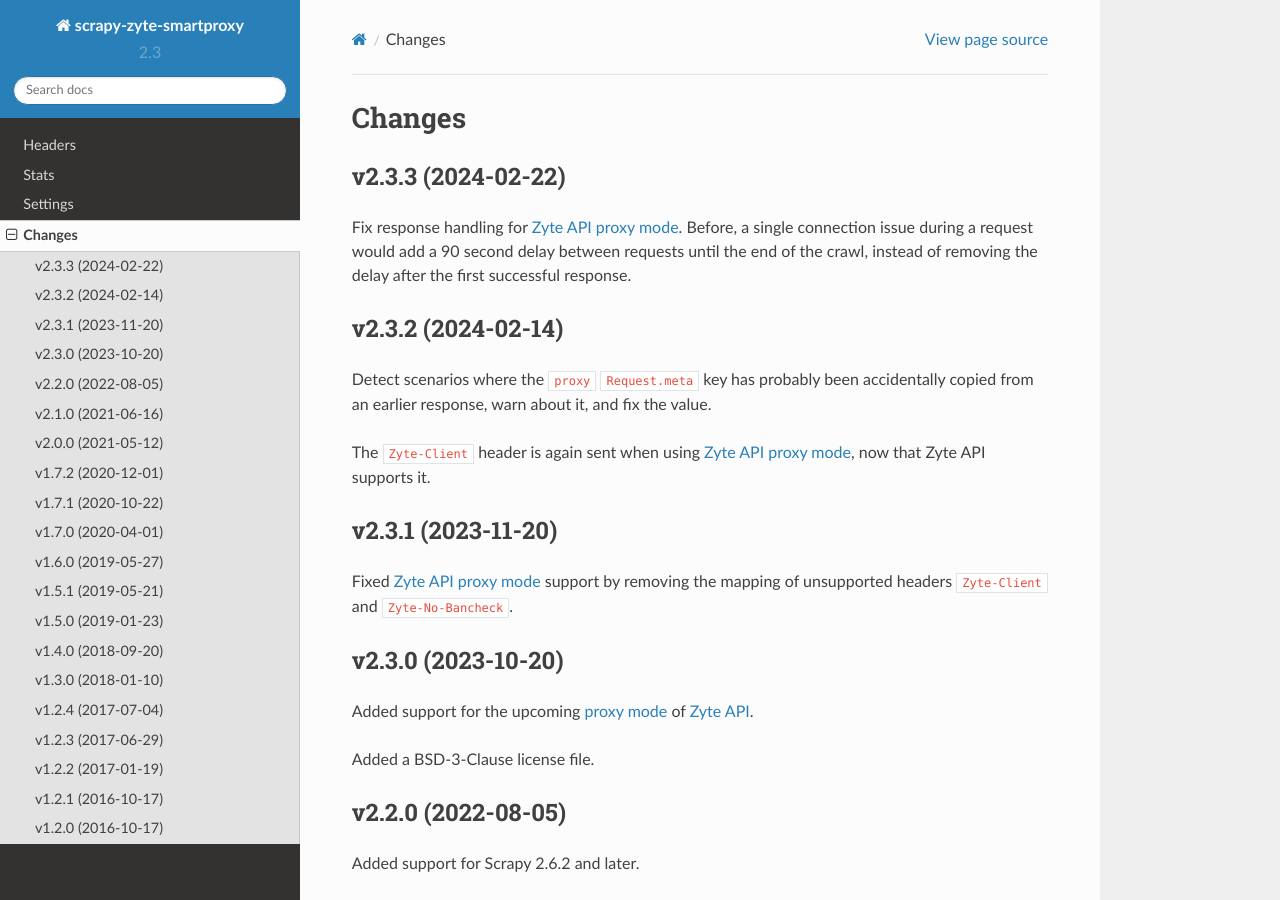
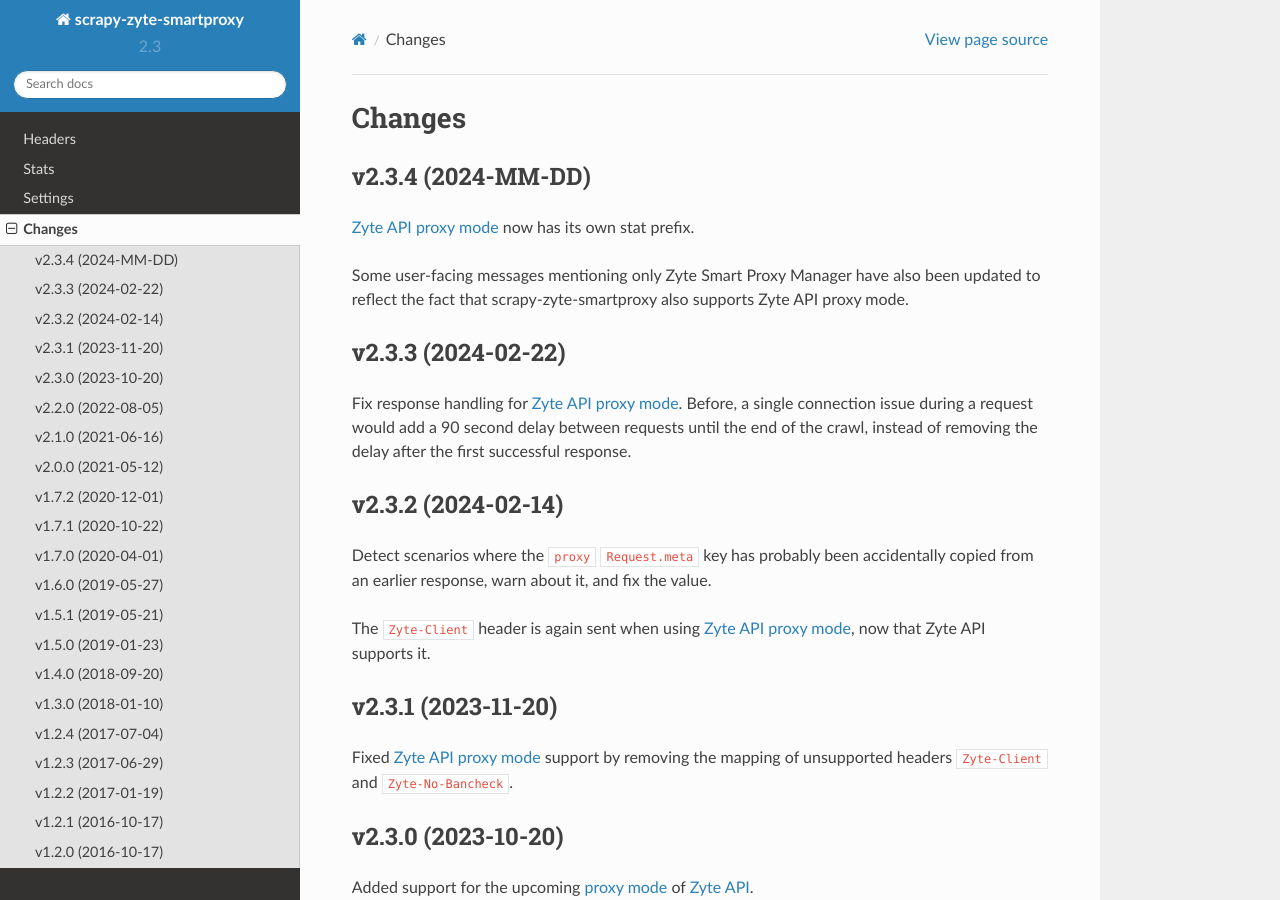
Before and after one commit to scrapy-plugins/scrapy-zyte-smartproxy, a Sphinx documentation site: the page built from docs/news.rst, in a window 1280 px wide and 900 px high. Built offline with Sphinx 7.4.7 and the Read the Docs theme 2.0.0, drawn with Linux system fonts in a browser that asks for light colours.

Commit message:
Release notes for 2.3.4

```diff
--- a/docs/news.rst
+++ b/docs/news.rst
@@ -2,6 +2,15 @@
 
 Changes
 =======
+
+v2.3.4 (2024-MM-DD)
+-------------------
+
+`Zyte API`_ `proxy mode`_ now has its own stat prefix.
+
+Some user-facing messages mentioning only Zyte Smart Proxy Manager have also
+been updated to reflect the fact that scrapy-zyte-smartproxy also supports Zyte
+API proxy mode.
 
 v2.3.3 (2024-02-22)
 -------------------
```
